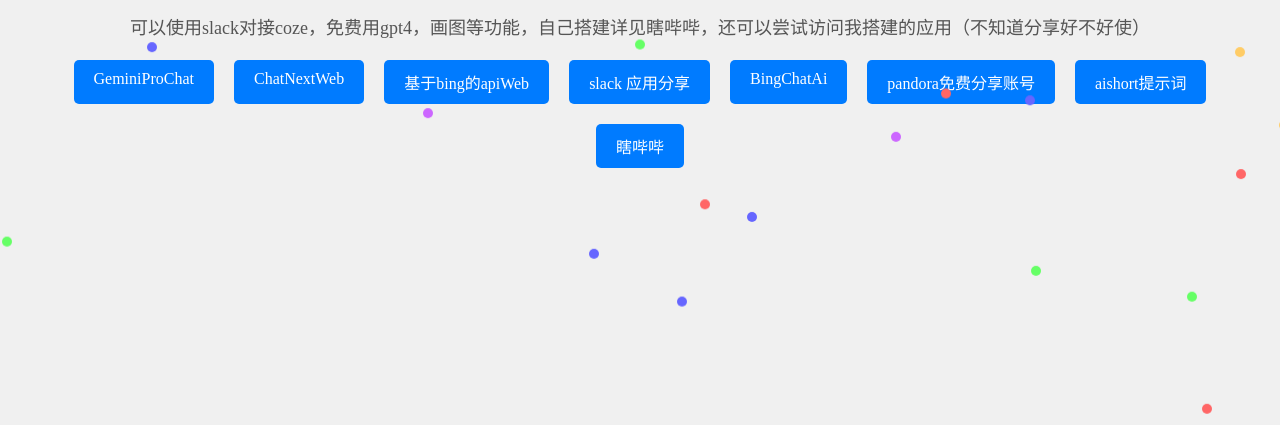
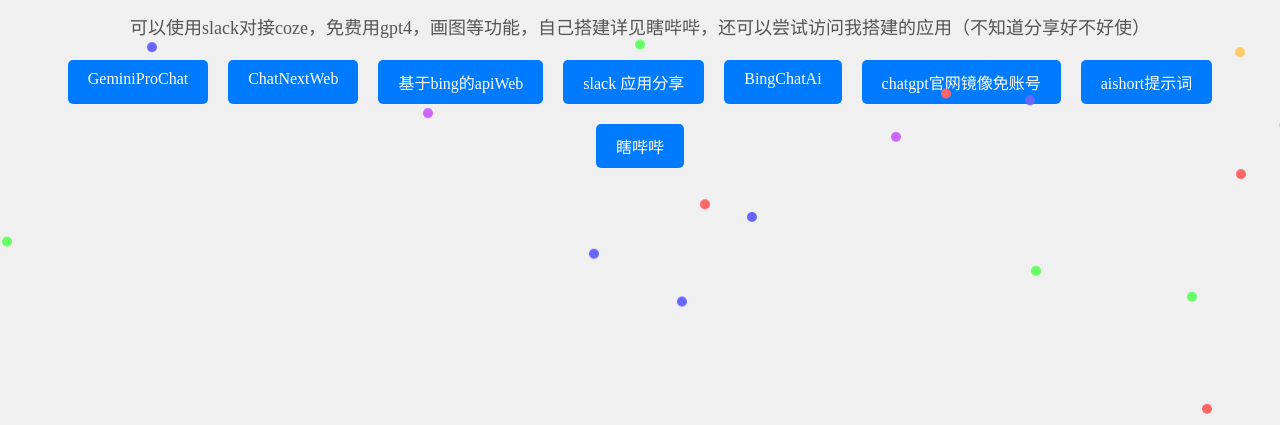
Before and after one commit to zhouqiang11111/my-fusion-gpt, a plain HTML site: page index.html in a window 1280 px wide. Shown: the part 375-800 px from the top of the page. Drawn offline with Linux system fonts and the light colour scheme.

Commit message:
Update index.html

```diff
--- a/index.html
+++ b/index.html
@@ -19,7 +19,7 @@
 		    <a href="https://bingapi.zklcdc.xyz/" target="_blank" class="button">基于bing的apiWeb</a>
 	            <a href="https://slack.com/oauth/v2/authorize?client_id=5852316644752.6558196579315&scope=app_mentions:read,channels:history,chat:write,commands,groups:history,im:history,mpim:history,users:read&user_scope=&state=A06GE5SH199" target="_blank" class="button">slack 应用分享</a>
 		    <a href="https://newbing.16138.xyz" target="_blank" class="button">BingChatAi</a>
-		    <a href="https://chat.freegpts.org/" target="_blank" class="button">pandora免费分享账号</a>
+		    <a href="https://chat.freegpts.org/" target="_blank" class="button">chatgpt官网镜像免账号</a>
 		    <a href="https://www.aishort.top/" target="_blank" class="button">aishort提示词</a>
 		   <!--<a href="https://chat.oaifree.com" target="_blank" class="button">开源大佬演示站</a> -->
 	        </div>
```
